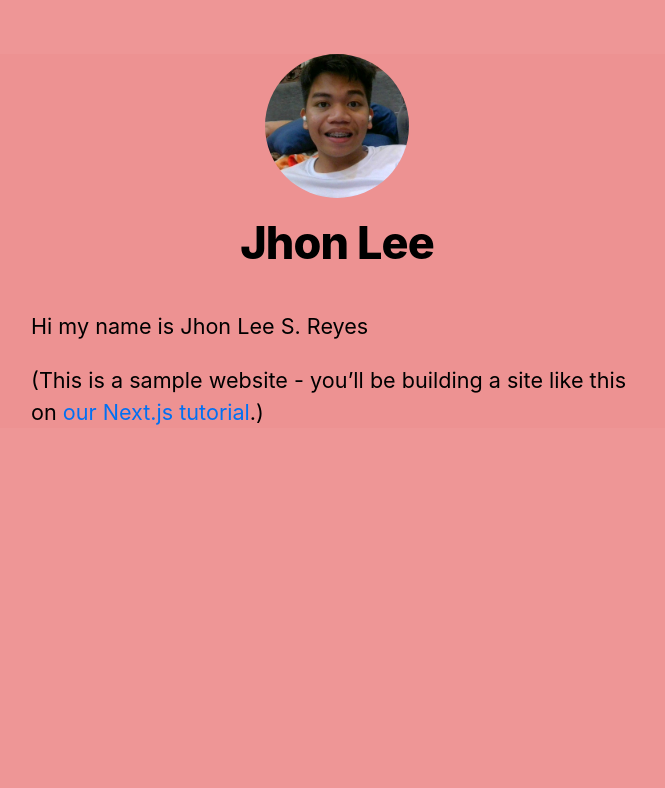
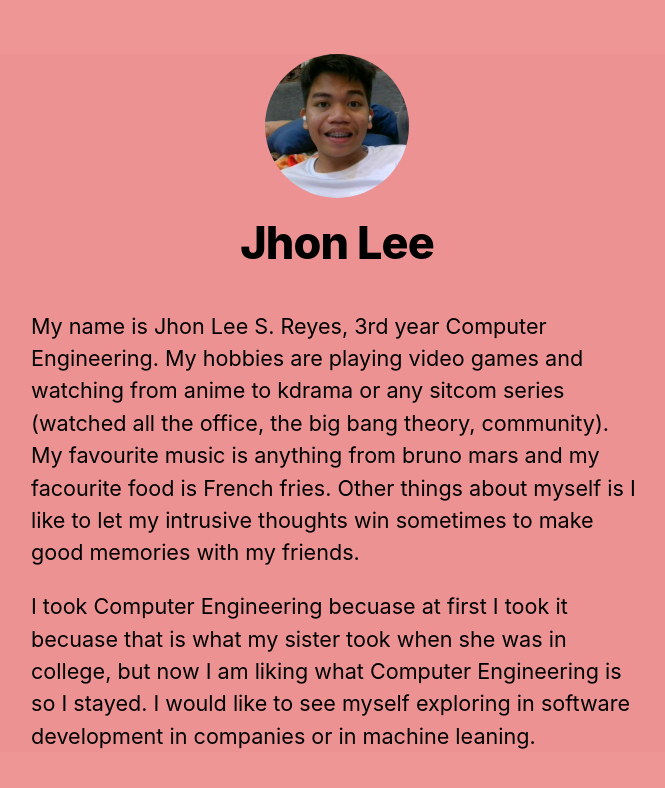
Before and after one commit to HipoTofu/nextjs-blog, a Next.js app: page / in a window 1280 px wide. Shown: the top 788 px of the page, without its empty margins (303-968 px from the left). Built offline with nearby package versions, Linux system fonts and the light colour scheme.

Commit message:
second commit

```diff
--- a/components/layout.js
+++ b/components/layout.js
@@ -5,7 +5,7 @@ import utilStyles from '../styles/utils.module.css';
 import Link from 'next/link';
 
 const name = 'Jhon Lee';
-export const siteTitle = 'Next.js Sample Website';
+export const siteTitle = 'Introduction';
 
 export default function Layout({ children, home }) {
   return (
--- a/pages/index.js
+++ b/pages/index.js
@@ -10,11 +10,20 @@ export default function Home() {
         <title>{siteTitle}</title>
       </Head>
       <section className={utilStyles.headingMd}>
-        <p>Hi my name is Jhon Lee S. Reyes</p>
+        <p>My name is Jhon Lee S. Reyes, 3rd year Computer Engineering.
+          My hobbies are playing video games and watching from anime to kdrama
+          or any sitcom series (watched all the office, the big bang theory, community).
+          My favourite music is anything from bruno mars and my facourite food is French fries.
+          Other things about myself is I like to let my intrusive thoughts win sometimes to make
+          good memories with my friends.
+        </p>
         <p>
-          (This is a sample website - you’ll be building a site like this on{' '}
-          <a href="https://nextjs.org/learn">our Next.js tutorial</a>.)
+          I took Computer Engineering becuase at first I took it becuase that is what my sister
+          took when she was in college, but now I am liking what Computer Engineering is so I stayed.
+          I would like to see myself exploring in software development in companies or in machine leaning.
+
         </p>
+
       </section>
     </Layout>
   );
```
Also changed, not shown: Activity2/introduction.js (added, +23 -0 lines).
